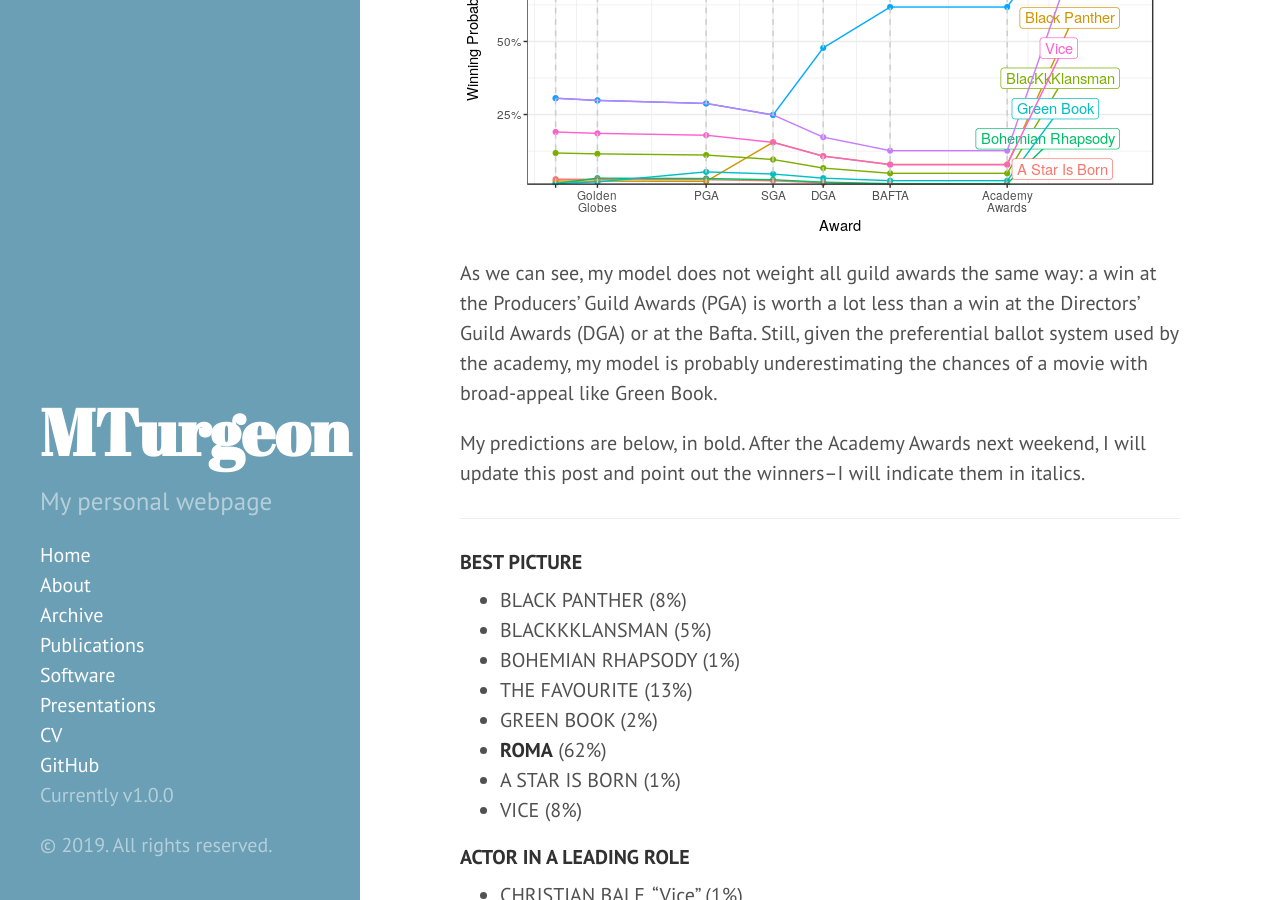
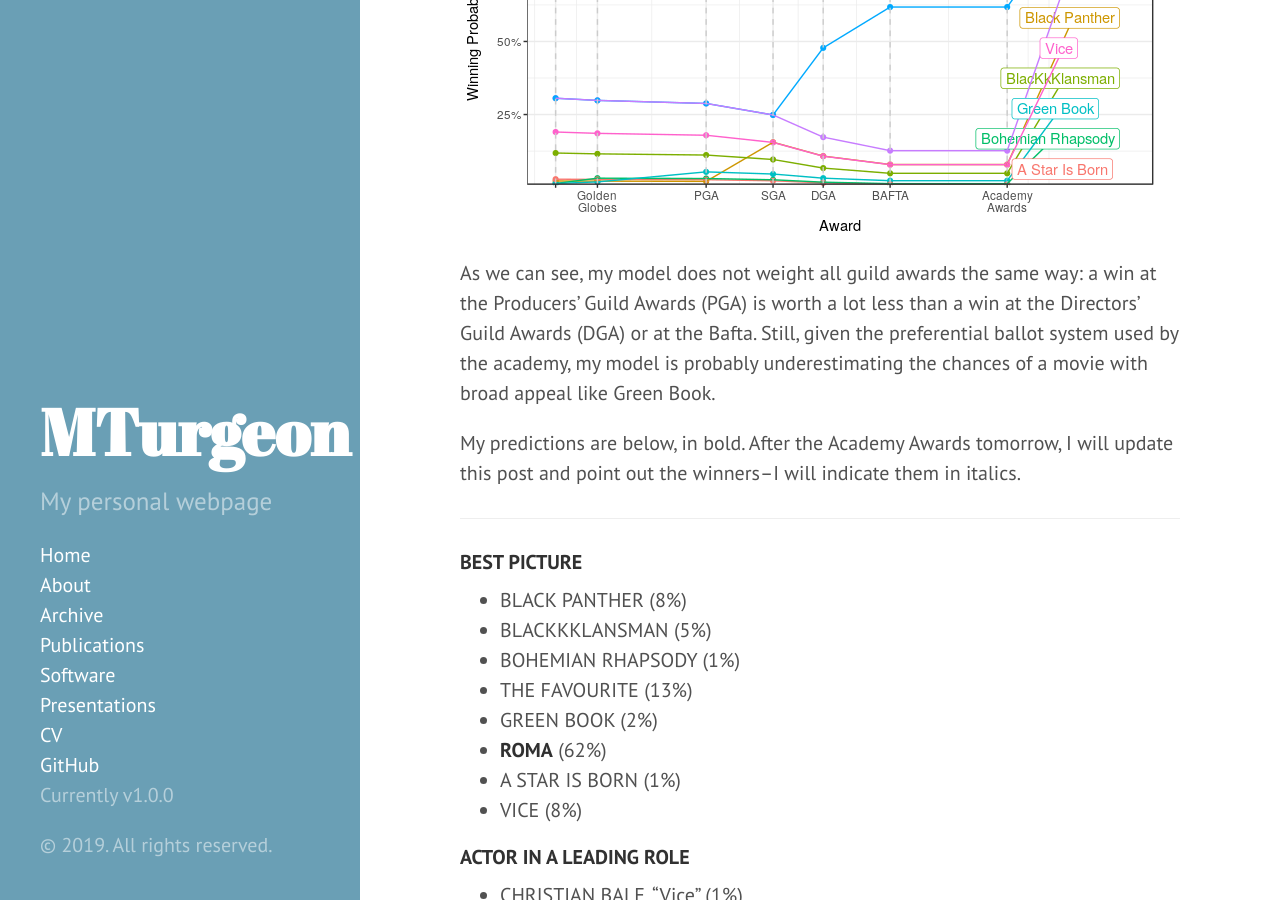
Before and after one commit to turgeonmaxime/old_website, a Jekyll site: the page built from _posts/2019-02-23-oscar-predictions.md, in a window 1280 px wide and 900 px high, scrolled down 542 px. Built offline with Jekyll 4.4.1, drawn with Linux system fonts in a browser that asks for light colours; comment, search, counter and statistics services are not loaded.

Commit message:
fix typo

```diff
--- a/_posts/2019-02-23-oscar-predictions.md
+++ b/_posts/2019-02-23-oscar-predictions.md
@@ -12,9 +12,9 @@ According to most pundits, the Best Picture race is wide open. But as you'll see
 
 ![Winning probabilities]({{ site.github.url }}/figure/posts/oscar2019_bestPic.png "Winning probabilities over time")
 
-As we can see, my model does not weight all guild awards the same way: a win at the Producers' Guild Awards (PGA) is worth a lot less than a win at the Directors' Guild Awards (DGA) or at the Bafta. Still, given the preferential ballot system used by the academy, my model is probably underestimating the chances of a movie with broad-appeal like Green Book.
+As we can see, my model does not weight all guild awards the same way: a win at the Producers' Guild Awards (PGA) is worth a lot less than a win at the Directors' Guild Awards (DGA) or at the Bafta. Still, given the preferential ballot system used by the academy, my model is probably underestimating the chances of a movie with broad appeal like Green Book.
 
-My predictions are below, in bold. After the Academy Awards next weekend, I will update this post and point out the winners--I will indicate them in italics.
+My predictions are below, in bold. After the Academy Awards tomorrow, I will update this post and point out the winners--I will indicate them in italics.
 
 <!--more-->
 
```
